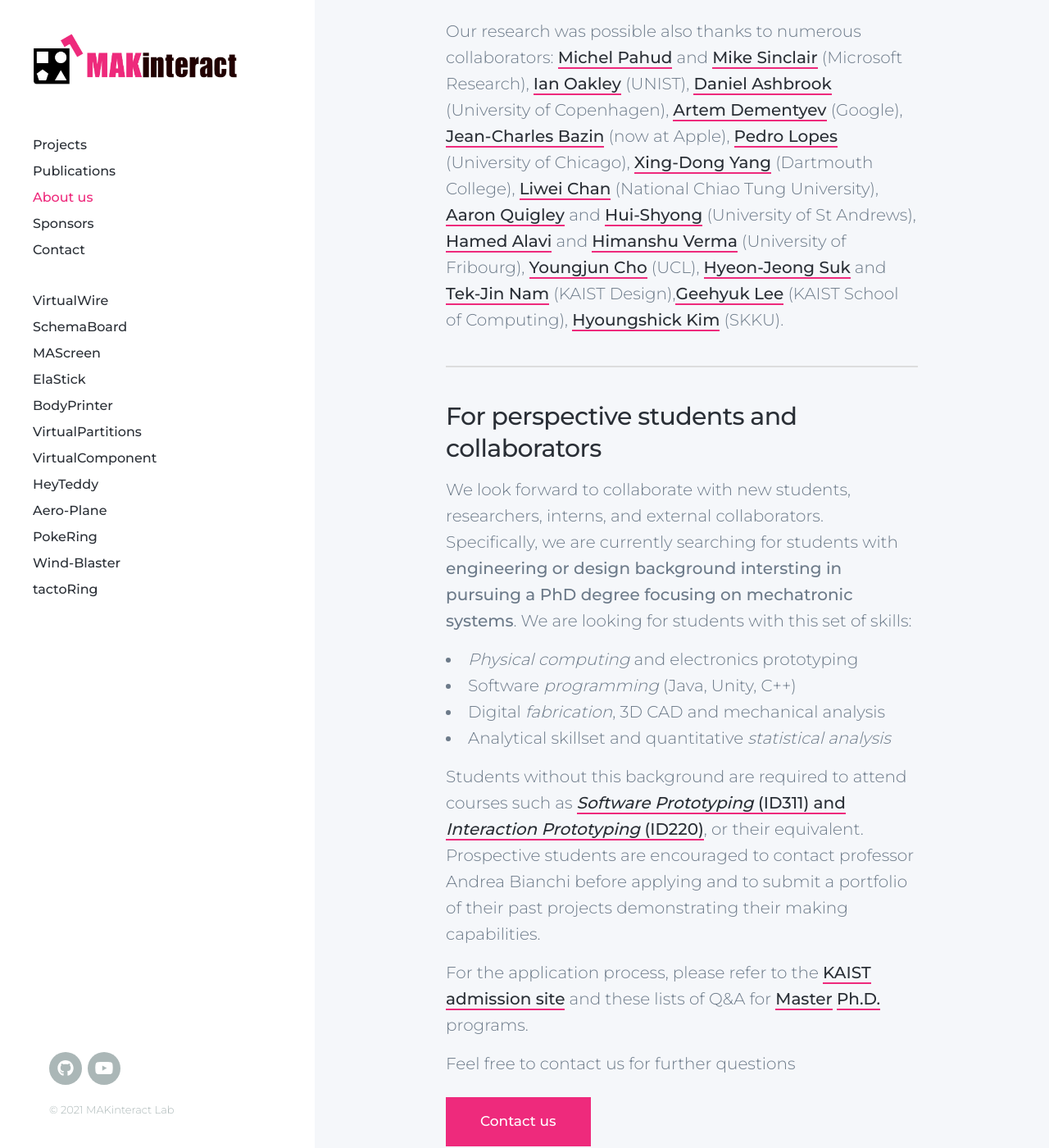
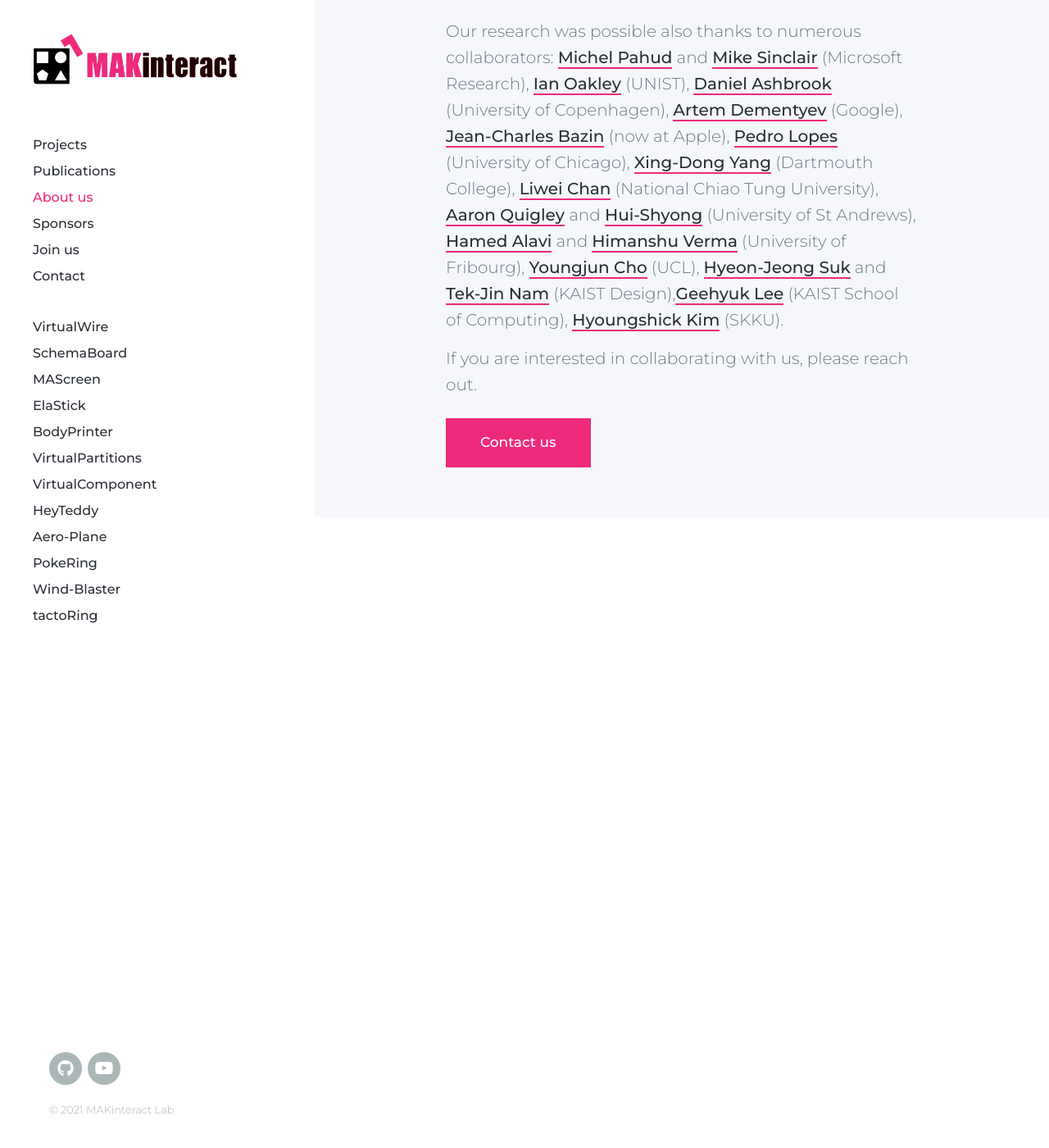
Before and after one commit to namelesspal18/makinteractlab.github.io, a Jekyll site: the page built from _pages/about.md, in a window 1280 px wide and 1400 px high, scrolled down 1874 px. Shown: the whole window at 82% size. Built offline with Jekyll 4.4.1, drawn with Linux system fonts in a browser that asks for light colours; nearby versions of some CDN libraries.

Commit message:
ADded join us page

```diff
--- a/_data/people.csv
+++ b/_data/people.csv
@@ -1,5 +1,5 @@
 name,lastname,position,status,homepage,github,linkedin,facebook,scholar,email
-Andrea,Bianchi,Associate Professor,current,http://alsoplantsfly.com,makinteract,andrea-bianchi-87656b6,,wVDtZB0AAAAJ&hl,andrea@kaist.ac.kr
+Andrea,Bianchi,Associate Professor,current,http://makinteract.kaist.ac.kr/andrea,makinteract,andrea-bianchi-87656b6,,wVDtZB0AAAAJ&hl,andrea@kaist.ac.kr
 Seungwoo,Je,Ph.D. student,current,http://www.seungwooje.com,,seungwooje,,yecBkvAAAAAJ&hl,jeboungho@gmail.com
 Kongpyung,Moon,Ph.D. student,current,https://www.kpmoon.com,Mjkp,jkpmoon,,,jkpmoon@kaist.ac.kr
 Myung Jin,Kim,Ph.D. student,current,,,myung-jin-kim-044b63135,3dkmj,ypCkHjEAAAAJ&hl,davidkim9404@kaist.ac.kr
--- a/_data/settings.yml
+++ b/_data/settings.yml
@@ -17,6 +17,8 @@
       url: '/about'
     - title: 'Sponsors'
       url: '/sponsors'
+    - title: 'Join us'
+      url: '/join'
     - title: 'Contact'
       url: '/contact'
 
--- a/_pages/about.md
+++ b/_pages/about.md
@@ -61,21 +61,6 @@
 Our research was possible also thanks to numerous collaborators:
 [Michel Pahud](https://www.microsoft.com/en-us/research/people/mpahud/) and [Mike Sinclair](https://www.microsoft.com/en-us/research/people/sinclair/) (Microsoft Research), [Ian Oakley](http://interactions.unist.ac.kr) (UNIST), [Daniel Ashbrook](http://danielashbrook.com) (University of Copenhagen), [Artem Dementyev](http://www.artemdementyev.com) (Google), [Jean-Charles Bazin](https://scholar.google.com/citations?user=XPZLx-8AAAAJ&hl=en) (now at Apple), [Pedro Lopes](http://plopes.org) (University of Chicago), [Xing-Dong Yang](https://www.cs.dartmouth.edu/~xingdong/) (Dartmouth College), [Liwei Chan](https://scholar.google.co.uk/citations?user=yF0Cw1EAAAAJ&hl=en) (National Chiao Tung University), [Aaron Quigley](https://sachi.cs.st-andrews.ac.uk/people/faculty/aaron-quigley/) and [Hui-Shyong](https://hsyeo.com) (University of St Andrews), [Hamed Alavi](http://hamedalavi.com) and [Himanshu Verma](http://human-ist.unifr.ch/people-and-team/himanshu-verma) (University of Fribourg), [Youngjun Cho](https://youngjuncho.com) (UCL), [Hyeon-Jeong Suk](Suk http://color.kaist.ac.kr) and [Tek-Jin Nam](http://cidr.kaist.ac.kr) (KAIST Design),[Geehyuk Lee](http://hcil.kaist.ac.kr/?page_id=349) (KAIST School of Computing), [Hyoungshick Kim](https://seclab.skku.edu) (SKKU).
 
----
-
-### For perspective students and collaborators
-
-We look forward to collaborate with new students, researchers, interns, and external collaborators. Specifically, we are currently searching for students with **engineering or design background intersting in pursuing a PhD degree focusing on mechatronic systems**. We are looking for students with this set of skills:
-
-- _Physical computing_ and electronics prototyping
-- Software _programming_ (Java, Unity, C++)
-- Digital _fabrication_, 3D CAD and mechanical analysis
-- Analytical skillset and quantitative _statistical analysis_
-
-Students without this background are required to attend courses such as [_Software Prototyping_ (ID311) and _Interaction Prototyping_ (ID220)](http://alsoplantsfly.com), or their equivalent. Prospective students are encouraged to contact professor Andrea Bianchi before applying and to submit a portfolio of their past projects demonstrating their making capabilities.
-
-For the application process, please refer to the [KAIST admission site](https://admission.kaist.ac.kr) and these lists of Q&A for [Master](http://id.kaist.ac.kr/index.php?mid=masterp#) [Ph.D.](http://id.kaist.ac.kr/index.php?mid=phdp) programs.
-
-Feel free to contact us for further questions
+If you are interested in collaborating with us, please reach out.
 
 <a href="contact.html" class="button button--large">Contact us</a>
```
Also changed, not shown: _pages/andrea.md (+2 -2 lines), _pages/join.md (added, +40 -0 lines), participation_projects/RealPen_2016.md (renamed from _projects/RealPen_2016.md), participation_projects/SpeCam_2017.md (renamed from _projects/SpeCam_2017.md), participation_projects/Watchmi_2016.md (renamed from _projects/Watchmi_2016.md).
